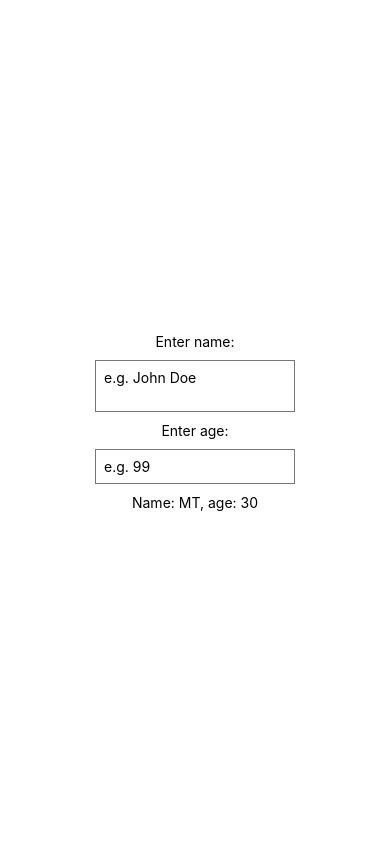
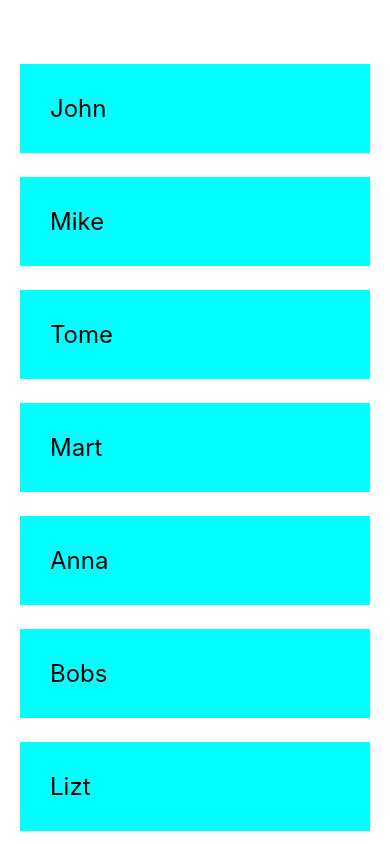
Before and after one commit to TranTuanVu4897/First-React-Native-Tutorial, a React Native app: screen / in a window 390 px wide. Built offline with nearby package versions, Linux system fonts and the light colour scheme.

Commit message:
Scroll view

```diff
--- a/App.js
+++ b/App.js
@@ -1,29 +1,31 @@
 import React, { useState } from 'react'; //this use hook
-import { StyleSheet, Text, View, TextInput } from 'react-native';
+import { StyleSheet, Text, View, ScrollView } from 'react-native';
 
 export default function App() {
-    const [name, setName] = useState('MT');
-    const [age, setAge] = useState(30);
+    const [people, setPeople] = useState([
+        { name: 'John', key: '1' },
+        { name: 'Mike', key: '2' },
+        { name: 'Tome', key: '3' },
+        { name: 'Mart', key: '4' },
+        { name: 'Anna', key: '5' },
+        { name: 'Bobs', key: '6' },
+        { name: 'Lizt', key: '7' },
+        { name: 'Nine', key: '8' },
+        { name: 'Trav', key: '9' },
+        { name: 'Cerv', key: '10' },
+        { name: 'Dodg', key: '11' },
+        { name: 'Illi', key: '12' },
+    ]);
 
     return (
         <View style={styles.container}>
-            <Text>Enter name:</Text>
-            <TextInput
-                multiline //multiple line see more at https://reactnative.dev/docs/textinput
-                style={styles.input}
-                placeholder="e.g. John Doe"
-                onChangeText={val => setName(val)}
-            />
-            <Text>Enter age:</Text>
-            <TextInput
-                keyboardType="numeric" //type input. see more at https://reactnative.dev/docs/textinput
-                style={styles.input}
-                placeholder="e.g. 99"
-                onChangeText={val => setAge(val)}
-            />
-            <Text>
-                Name: {name}, age: {age}
-            </Text>
+            <ScrollView>
+                {people.map(i => (
+                    <View key={i.key}>
+                        <Text style={styles.item}>{i.name}</Text>
+                    </View>
+                ))}
+            </ScrollView>
         </View>
     );
 }
@@ -32,14 +34,15 @@ const styles = StyleSheet.create({
     container: {
         flex: 1,
         backgroundColor: '#fff',
-        alignItems: 'center',
-        justifyContent: 'center',
+        paddingTop: 40,
+        paddingHorizontal: 20,
+        // alignItems: 'center',
+        // justifyContent: 'center',
     },
-    input: {
-        borderWidth: 1,
-        borderColor: '#777',
-        padding: 8,
-        margin: 10,
-        width: 200,
+    item: {
+        marginTop: 24,
+        padding: 30,
+        backgroundColor: 'aqua',
+        fontSize: 24,
     },
 });
--- a/package.json
+++ b/package.json
@@ -16,7 +16,8 @@
     "react-native-web": "~0.13.12"
   },
   "devDependencies": {
-    "@babel/core": "~7.9.0"
+    "@babel/core": "~7.9.0",
+    "babel-plugin-module-resolver": "^4.1.0"
   },
   "private": true
 }
```
Also changed, not shown: 1 other file (tests, documents, lock files or other folders).
